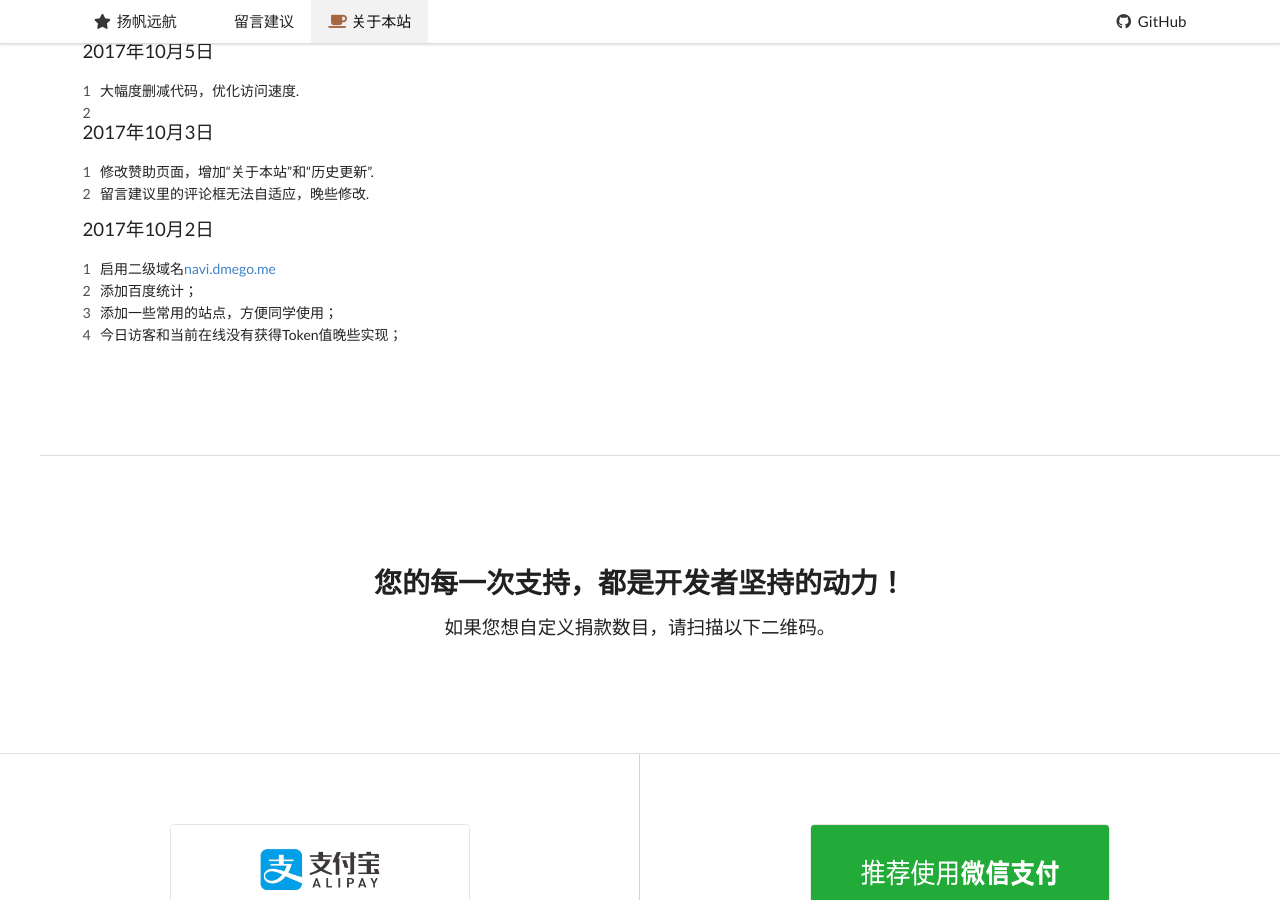
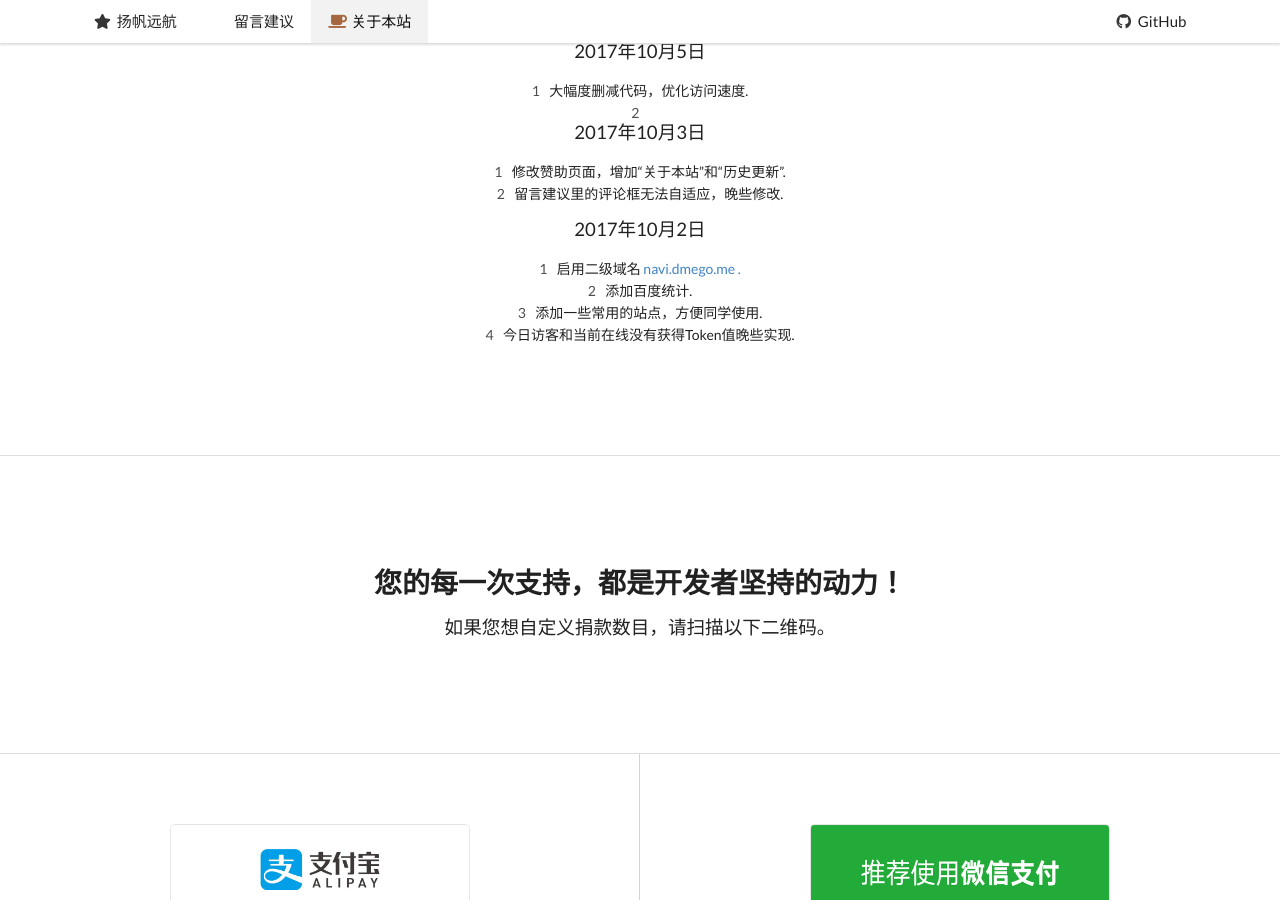
Before and after one commit to dmego/dmegonavi.github.io, a Jekyll site: the page built from donate/index.html, in a window 1280 px wide and 900 px high, scrolled down 838 px. Built offline with Jekyll 4.4.1, drawn with Linux system fonts in a browser that asks for light colours; comment, search, counter and statistics services are not loaded.

Commit message:
修改格式

```diff
--- a/_includes/donate_header.html
+++ b/_includes/donate_header.html
@@ -3,7 +3,7 @@
     <h2>请为辛苦滴开发者众筹一杯咖啡</h2>
 </div>
 <div class="ui orange three item menu">
-  <a class="active item" href="#about">关于本站</a>
+  <a class="active item" href="#">关于本站</a>
   <a class="item" href="#gengxin">更新历史</a>
   <a class="item" href="#zanzhu">赞助支持</a>
 </div>
--- a/donate/index.html
+++ b/donate/index.html
@@ -4,8 +4,8 @@ title: 关于本站
 donate: true
 ---
 <div  class="ui vertical stripe segment">
-    <div id="about" class="ui middle aligned stackable grid container">
-        <div class="ui vertical segment"  style="margin-left:40px">
+    <div  class="ui middle center aligned stackable grid container">
+        <div class="ui vertical segment" >
             <h3>扬帆远航</h3>
             <h4>A Navigation Website for Dmego</h4>
             <div class="ui divider">
@@ -21,8 +21,8 @@ donate: true
             </p>
         </div>
     </div>
-    <div id="gengxin" class="ui vertical stripe segment" style="margin-left:40px">
-        <div class="ui middle aligned stackable grid container">
+    <div id="gengxin" class="ui vertical stripe segment">
+        <div class="ui middle center aligned stackable grid container">
             <div class="ui vertical segment">
                 <h3>更 新 历 史</h3>
                 <div class="ui divider">
@@ -39,10 +39,10 @@ donate: true
                 </ol>
                 <p>2017年10月2日</p>
                 <ol class="ui list">
-                    <li>启用二级域名<a href="http://navi.dmego.me">navi.dmego.me</a></li>
-                    <li>添加百度统计；</li>
-                    <li>添加一些常用的站点，方便同学使用；</li>
-                    <li>今日访客和当前在线没有获得Token值晚些实现；</li>
+                    <li>启用二级域名 <a href="http://navi.dmego.me"> navi.dmego.me .</a></li>
+                    <li>添加百度统计.</li>
+                    <li>添加一些常用的站点，方便同学使用.</li>
+                    <li>今日访客和当前在线没有获得Token值晚些实现.</li>
                 </ol>
             </div>
         </div>
```
